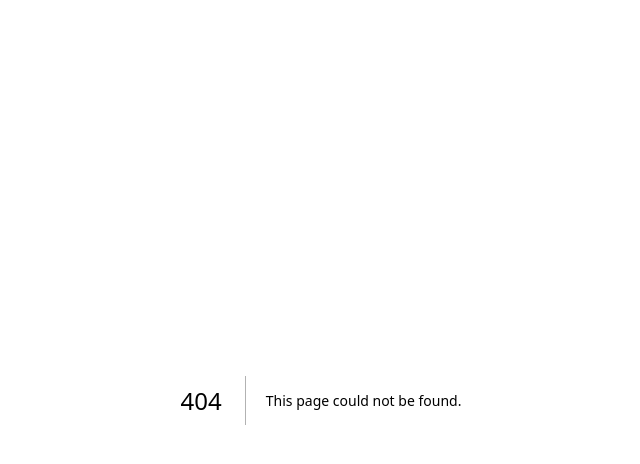
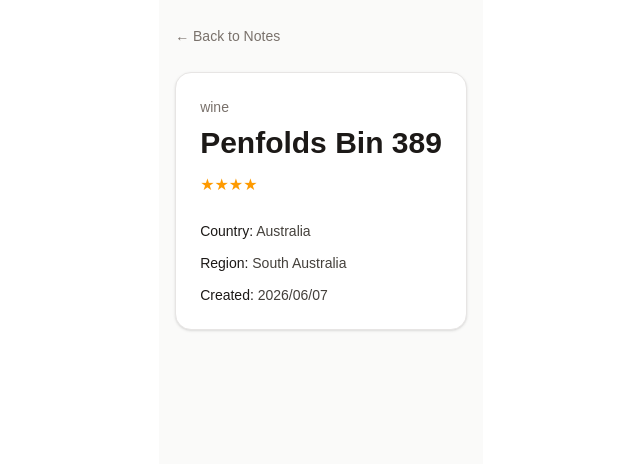
Before and after one commit to Yuji5117/tasting-journal, a Next.js app: page /notes/1 in a window 1280 px wide. Before the commit this address had no page. Shown: the top 464 px of the page, without its empty margins (319-959 px from the left). Built offline with nearby package versions, Linux system fonts and the light colour scheme.

Commit message:
詳細画面を実装

```diff
--- /dev/null
+++ b/app/notes/[id]/page.tsx
@@ -0,0 +1,59 @@
+import Link from "next/link";
+import { notFound } from "next/navigation";
+
+import { mockNotes } from "@/features/tasting-notes/data/mockNotes";
+
+type TastingNoteDetailPageProps = {
+  params: Promise<{
+    id: string;
+  }>;
+};
+
+export default async function TastingNoteDetailPage({
+  params,
+}: TastingNoteDetailPageProps) {
+  const { id } = await params
+  const note = mockNotes.find((note) => note.id === id);
+
+  if (!note) {
+    notFound();
+  }
+
+  return (
+    <main className="mx-auto min-h-screen max-w-2xl bg-stone-50 px-4 py-6">
+      <Link
+        href="/notes"
+        className="text-sm text-stone-500 hover:text-stone-900"
+      >
+        ← Back to Notes
+      </Link>
+
+      <section className="mt-6 rounded-2xl border border-stone-200 bg-white p-6 shadow-sm">
+        <p className="text-sm text-stone-500">{note.category}</p>
+
+        <h1 className="mt-2 text-3xl font-bold text-stone-900">
+          {note.name}
+        </h1>
+
+        <p className="mt-3 text-amber-500">{"★".repeat(note.rating)}</p>
+
+        <div className="mt-6 space-y-3 text-sm text-stone-700">
+          <p>
+            <span className="font-medium text-stone-900">Country:</span>{" "}
+            {note.country}
+          </p>
+
+          <p>
+            <span className="font-medium text-stone-900">Region:</span>{" "}
+            {note.region}
+          </p>
+
+          <p>
+            <span className="font-medium text-stone-900">Created:</span>{" "}
+            {note.createdAt}
+          </p>
+        </div>
+      </section>
+    </main>
+  );
+}
--- a/features/tasting-notes/components/TastingNoteForm.tsx
+++ b/features/tasting-notes/components/TastingNoteForm.tsx
@@ -1,6 +1,6 @@
 "use client";
 
-import { FormEvent, useState } from "react";
+import { useState } from "react";
 import { TastingNoteCategory } from "../constants/categories";
 
 export function TastingNoteForm() {
@@ -15,7 +15,7 @@
   const [pairing, setPairing] = useState("");
   const [memo, setMemo] = useState("");
 
-  const handleSubmit = (event: FormEvent<HTMLFormElement>) => {
+  const handleSubmit = (event: SubmitEvent) => {
     event.preventDefault();
 
     console.log({
```
